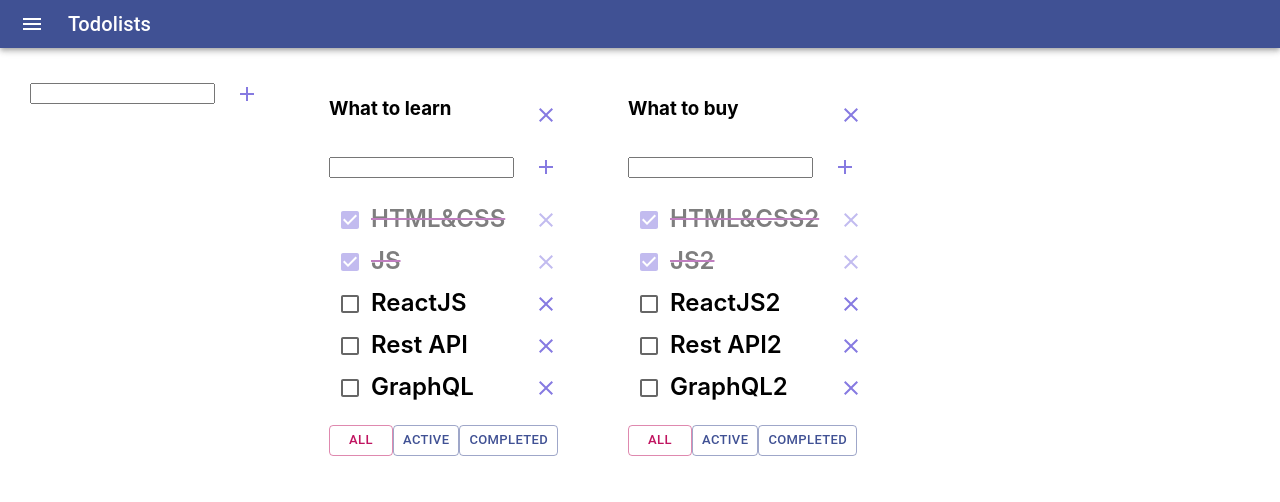
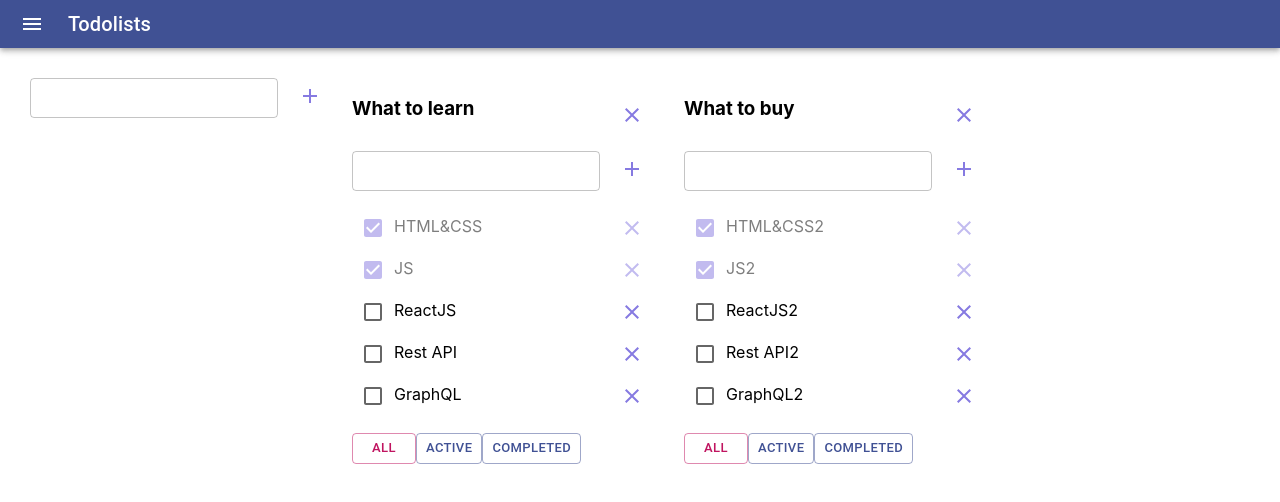
Before and after one commit to Alonasa/ATrelloAlternative, a React (Create React App) app: page / in a window 1280 px wide. Shown: the top 502 px of the page. Built offline with nearby package versions, Linux system fonts and the light colour scheme.

Commit message:
fix inputs fields, add error

```diff
--- a/src/App.tsx
+++ b/src/App.tsx
@@ -5,6 +5,8 @@ import {v1} from 'uuid';
 import {AddItemForm} from './components/AddItemForm';
 import {createTheme, ThemeProvider} from '@mui/material';
 import {Menu} from './components/Menu/Menu';
+import Grid from '@mui/material/Grid';
+
 
 type TodolistsType = {
   id: string
@@ -124,6 +126,7 @@ function App() {
 	<ThemeProvider theme={theme}>
 	  <Menu title={'Todolists'}/>
 	  <div className="App" color={'info'}>
+		<Grid container alignContent={'flex-start'}>
 		  <AddItemForm addItem={addTodolist}/>
 		  {todolists.map(tl => {
 			let tasksCopy = tasks[tl.id];
@@ -135,6 +138,7 @@ function App() {
 			}
 
 			return (
+			  <Grid item spacing={2}>
 				<Todolist
 				  key={tl.id}
 				  tlId={tl.id}
@@ -149,8 +153,10 @@ function App() {
 				  changeTodolistTitle={changeTodolistTitle}
 				  removeTodolist={removeTodolist}
 				/>
+			  </Grid>
 			)
 		  })}
+		</Grid>
 	  </div>
 	</ThemeProvider>
   );
--- a/src/Todolist.module.css
+++ b/src/Todolist.module.css
@@ -43,17 +43,8 @@
     list-style: none;
 }
 
-.list li {
-    display: flex;
-    justify-content: space-between;
-    font-size: 24px;
-    font-weight: 600;
-    line-height: 35px;
-}
-
 .finished {
     opacity: 0.5;
-    text-decoration: purple line-through;
 }
 
 .title {
--- a/src/Todolist.tsx
+++ b/src/Todolist.tsx
@@ -4,6 +4,7 @@ import {AddItemForm} from './components/AddItemForm';
 import {EditableSpan} from './components/EditableSpan';
 import {Button, Checkbox, Input} from '@mui/material';
 import {Clear} from '@mui/icons-material';
+import ListItem from '@mui/material/ListItem'
 
 type PropsType = {
   mainTitle: string
@@ -58,7 +59,7 @@ export const Todolist = (props: PropsType) => {
   }
 
   return (
-	<div>
+	<div style={{margin: '0 10px'}}>
 	  <h3 className={s.title}>
 		<EditableSpan value={props.mainTitle}
 					  onChange={changeTodolistTitleHandler}/>
@@ -74,14 +75,14 @@ export const Todolist = (props: PropsType) => {
 		  }
 
 		  return (
-			<li className={el.isDone ? s.finished : ''} key={el.id}>
+			<ListItem sx={{padding: '0', display: 'flex', justifyContent: 'space-between'}} className={el.isDone ? s.finished : ''} key={el.id}>
 			  <article><Checkbox color={'info'} checked={el.isDone}
 							  onChange={() => changeTaskStatusHandler(el.id)}/>
 				<EditableSpan value={el.title}
 							  onChange={onChangeTitleHandler}/>
 			  </article>
 			  <Button color={'info'} size={'small'} onClick={() => removeTaskHandler(el.id)}><Clear/></Button>
-			</li>
+			</ListItem>
 		  )
 		})}
 	  </ul>
--- a/src/components/AddItemForm.tsx
+++ b/src/components/AddItemForm.tsx
@@ -1,7 +1,8 @@
 import React, {FormEvent, KeyboardEvent, useState} from 'react';
 import s from '../Todolist.module.css';
-import {Button} from '@mui/material';
+import {Button, TextField} from '@mui/material';
 import AddIcon from '@mui/icons-material/Add';
+import Box from '@mui/material/Box';
 
 type AddItemFormType = {
   addItem: (title: string) => void
@@ -33,12 +34,10 @@ export const AddItemForm = (props: AddItemFormType) => {
   }
 
   return (
-	<div>
-	  <input value={title} onInput={(e) => onInputHandler(e)}
-			 onKeyPress={(e) => onKeyPressHandler(e)}/>
-	  <Button size={'small'} color={'info'} onClick={() => addTaskHandler(title)}><AddIcon/></Button>
-	  {error &&
-      <p className={s.error}>You can't add empty task</p>}
-	</div>
+	<Box sx={{display:'flex', alignItems: 'flex-start'}}>
+	  <TextField type={'text'} size={'small'} value={title} onInput={onInputHandler}
+			 onKeyPress={onKeyPressHandler} error={error} helperText={error ? 'You can\'t add empty task' : undefined}/>
+	  <Button color={'info'} onClick={() => addTaskHandler(title)}><AddIcon/></Button>
+	</Box>
   );
 };
--- a/src/components/EditableSpan.tsx
+++ b/src/components/EditableSpan.tsx
@@ -1,4 +1,5 @@
 import React, {ChangeEvent, useState} from 'react';
+import {TextField} from '@mui/material';
 
 type SpanPropsType = {
   value: string
@@ -22,32 +23,6 @@ export const EditableSpan = (props: SpanPropsType) => {
 	setTitle(e.currentTarget.value)
   }
 
-  return editMode ? <input value={title} onBlur={editOff} onChange={onChangeTitleHandler}/> :
+  return editMode ? <TextField variant={'standard'} type={'text'} value={title} onBlur={editOff} onChange={onChangeTitleHandler}/> :
 	<span onDoubleClick={editOn}>{props.value}</span>
 }
-
-// export const EditableSpan = (props: SpanPropsType) => {
-//   const [title, setTitle]=useState(props.value);
-//   const [editMode, setEditMode]=useState(false)
-//
-//
-//   const activateEditMode = () => {
-// 	setEditMode(true)
-//   }
-//
-//   const activateViewMode = () => {
-//     setEditMode(false)
-// 	props.onChange(title)
-//   }
-//
-//   const onChangeTitleHandler = (e:ChangeEvent<HTMLInputElement>) => {
-// 	setTitle(e.currentTarget.value)
-//   }
-//
-//   return editMode ?
-//     <input value={title} onChange={onChangeTitleHandler} onBlur={activateViewMode} autoFocus={true}/>
-//  	:
-// 	<span onDoubleClick={activateEditMode}>
-// 	{props.value}
-// 	</span>
-//};
```
Lines whose indentation alone changed are shown as unchanged.
